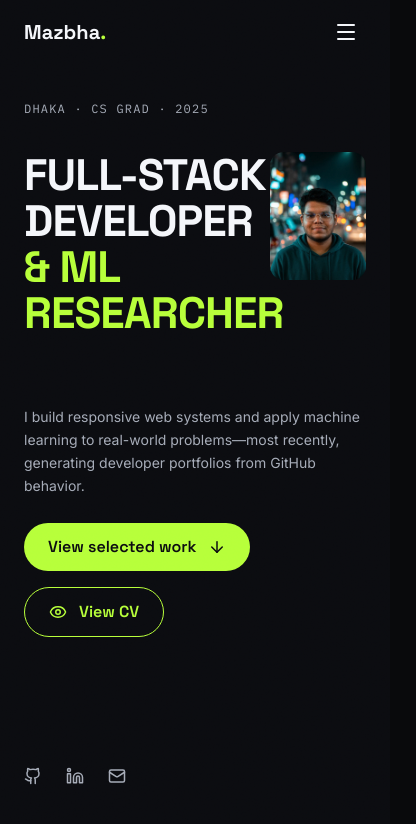
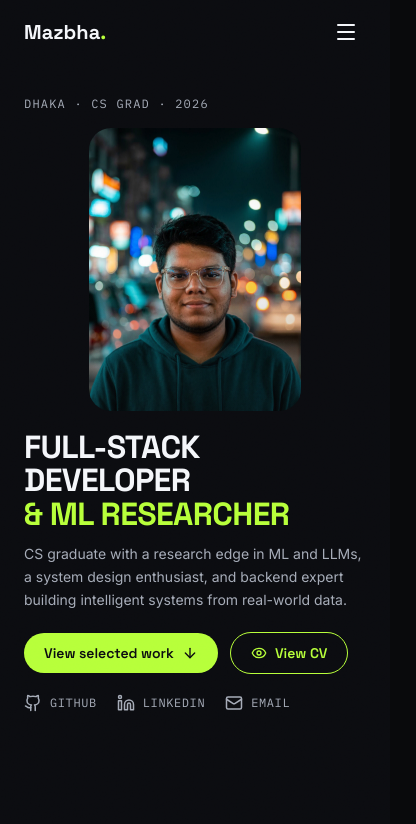
Before and after one commit to mazbha-37/My-Portfolio, a React (Vite) app: page / in a window 390 px wide. Shown: the top 824 px of the page, 416 px wide, since content can reach past the window. Built offline with nearby package versions, Linux system fonts and the light colour scheme.

Commit message:
responsiveness done

```diff
--- a/src/App.css
+++ b/src/App.css
@@ -3,6 +3,8 @@
 /* Smooth scroll behavior */
 html {
   scroll-behavior: smooth;
+  /* Prevent layout shifts on mobile from scrollbar appearance */
+  overflow-x: hidden;
 }
 
 /* Section base styles */
@@ -87,7 +89,7 @@ section {
 
 /* Responsive typography */
 .heading-xl {
-  font-size: clamp(2.75rem, 5vw, 4.75rem);
+  font-size: clamp(2rem, 5vw, 4.75rem);
   line-height: 1.05;
   font-weight: 700;
 }
--- a/src/index.css
+++ b/src/index.css
@@ -41,6 +41,7 @@
   body {
     @apply bg-background text-foreground antialiased;
     font-family: 'Inter', sans-serif;
+    overflow-x: hidden;
   }
 
   h1, h2, h3, h4, h5, h6 {
--- a/src/sections/Experience.tsx
+++ b/src/sections/Experience.tsx
@@ -95,7 +95,7 @@ export default function Experience() {
     <section
       ref={sectionRef}
       id="experience"
-      className="relative w-full min-h-screen bg-dark py-20 lg:py-32 z-10"
+      className="relative w-full bg-dark py-20 lg:py-32 lg:min-h-screen z-10"
     >
       <div className="w-full px-6 lg:px-0">
         <div className="relative flex flex-col lg:flex-row gap-12 lg:gap-0">
--- a/src/sections/Hero.tsx
+++ b/src/sections/Hero.tsx
@@ -14,12 +14,13 @@ export default function Hero() {
   const socialRef = useRef<HTMLDivElement>(null);
   const labelRef = useRef<HTMLSpanElement>(null);
 
-  // Load animation (on mount)
+  // Load animation — desktop only
   useEffect(() => {
+    if (window.innerWidth < 1024) return;
+
     const ctx = gsap.context(() => {
       const tl = gsap.timeline({ defaults: { ease: "power3.out" } });
 
-      // Portrait card entrance
       tl.fromTo(
         portraitRef.current,
         { x: "40vw", opacity: 0, rotate: -6, scale: 0.96 },
@@ -27,7 +28,6 @@ export default function Hero() {
         0,
       );
 
-      // Label entrance
       tl.fromTo(
         labelRef.current,
         { y: 20, opacity: 0 },
@@ -35,7 +35,6 @@ export default function Hero() {
         0.2,
       );
 
-      // Headline lines entrance
       const headlineLines =
         headlineRef.current?.querySelectorAll(".headline-line");
       if (headlineLines) {
@@ -47,7 +46,6 @@ export default function Hero() {
         );
       }
 
-      // Subheadline entrance
       tl.fromTo(
         subheadRef.current,
         { y: 18, opacity: 0 },
@@ -55,7 +53,6 @@ export default function Hero() {
         0.6,
       );
 
-      // CTA entrance
       tl.fromTo(
         ctaRef.current,
         { y: 18, opacity: 0 },
@@ -63,7 +60,6 @@ export default function Hero() {
         0.7,
       );
 
-      // Social row entrance
       tl.fromTo(
         socialRef.current,
         { y: 10, opacity: 0 },
@@ -75,8 +71,10 @@ export default function Hero() {
     return () => ctx.revert();
   }, []);
 
-  // Scroll-driven exit animation
+  // Scroll-driven exit animation — desktop only (avoids scroll jank on mobile)
   useLayoutEffect(() => {
+    if (window.innerWidth < 1024) return;
+
     const ctx = gsap.context(() => {
       const scrollTl = gsap.timeline({
         scrollTrigger: {
@@ -86,7 +84,6 @@ export default function Hero() {
           pin: true,
           scrub: 0.6,
           onLeaveBack: () => {
-            // Reset all elements when scrolling back to top
             gsap.set(
               [
                 portraitRef.current,
@@ -96,19 +93,12 @@ export default function Hero() {
                 socialRef.current,
                 labelRef.current,
               ],
-              {
-                opacity: 1,
-                x: 0,
-                y: 0,
-                scale: 1,
-              },
+              { opacity: 1, x: 0, y: 0, scale: 1 },
             );
           },
         },
       });
 
-      // Phase 3: EXIT (70% - 100%)
-      // Headline exit
       scrollTl.fromTo(
         headlineRef.current,
         { x: 0, opacity: 1 },
@@ -116,7 +106,6 @@ export default function Hero() {
         0.7,
       );
 
-      // Portrait exit
       scrollTl.fromTo(
         portraitRef.current,
         { x: 0, scale: 1, opacity: 1 },
@@ -124,7 +113,6 @@ export default function Hero() {
         0.7,
       );
 
-      // Label exit
       scrollTl.fromTo(
         labelRef.current,
         { opacity: 1 },
@@ -132,7 +120,6 @@ export default function Hero() {
         0.75,
       );
 
-      // Subheadline exit
       scrollTl.fromTo(
         subheadRef.current,
         { y: 0, opacity: 1 },
@@ -140,7 +127,6 @@ export default function Hero() {
         0.72,
       );
 
-      // CTA exit
       scrollTl.fromTo(
         ctaRef.current,
         { y: 0, opacity: 1 },
@@ -148,7 +134,6 @@ export default function Hero() {
         0.74,
       );
 
-      // Social exit
       scrollTl.fromTo(
         socialRef.current,
         { y: 0, opacity: 1 },
@@ -170,24 +155,126 @@ export default function Hero() {
   return (
     <section
       ref={sectionRef}
-      className="relative w-full h-screen bg-dark overflow-hidden z-20"
+      className="relative w-full bg-dark overflow-hidden z-20"
     >
       {/* Background gradient */}
-      <div className="absolute inset-0 bg-gradient-radial from-dark-light/30 via-dark to-dark" />
+      <div className="absolute inset-0 bg-gradient-radial from-dark-light/30 via-dark to-dark pointer-events-none" />
 
-      <div className="relative w-full h-full px-6 lg:px-0">
+      {/* ══════════════════════════════════════
+           MOBILE LAYOUT  (hidden on lg+)
+      ══════════════════════════════════════ */}
+      <div className="lg:hidden relative flex flex-col px-6 pt-24 pb-10">
+        {/* Label */}
+        <span className="label-text text-gray-secondary mb-4 block">
+          DHAKA · CS GRAD · 2026
+        </span>
+
+        {/* Portrait — 3/4 ratio, centered at 62% width so it stays
+            portrait-tall without consuming the entire screen height */}
+        <div
+          className="mx-auto rounded-2xl overflow-hidden mb-5 relative flex-shrink-0"
+          style={{ width: "62%", aspectRatio: "3/4" }}
+        >
+          <img
+            src="/hero_portrait.jpg"
+            alt="Mazbha Ul Haque"
+            className="w-full h-full object-cover object-top"
+          />
+          <div className="absolute inset-0 bg-gradient-to-t from-dark/30 via-transparent to-transparent" />
+        </div>
+
+        {/* Headline */}
+        <div className="mb-3">
+          <h1 className="font-heading text-[2rem] leading-[1.05] font-bold text-gray-primary">
+            <span className="block">FULL-STACK</span>
+            <span className="block">DEVELOPER</span>
+            <span className="block text-lime">& ML RESEARCHER</span>
+          </h1>
+        </div>
+
+        {/* Subheadline */}
+        <p className="text-sm text-gray-secondary leading-relaxed mb-5">
+          CS graduate with a research edge in ML and LLMs, a system design
+          enthusiast, and backend expert building intelligent systems from
+          real-world data.
+        </p>
+
+        {/* CTA Buttons */}
+        <div className="flex items-center gap-3 flex-wrap mb-5">
+          <button
+            onClick={handleScrollToProjects}
+            className="group flex items-center gap-2 px-5 py-2.5 bg-lime text-dark font-heading font-semibold rounded-pill btn-hover text-sm"
+          >
+            View selected work
+            <ArrowDown
+              size={16}
+              className="group-hover:translate-y-1 transition-transform"
+            />
+          </button>
+          <a
+            href="https://drive.google.com/file/d/1em8tz-VxeUfOpv7CHl2sW9aYrQ2nqNa5/view?usp=sharing"
+            target="_blank"
+            rel="noopener noreferrer"
+            className="group flex items-center gap-2 px-5 py-2.5 border border-lime text-lime font-heading font-semibold rounded-pill btn-hover hover:bg-lime hover:text-dark transition-colors text-sm"
+          >
+            <Eye size={16} />
+            View CV
+          </a>
+        </div>
+
+        {/* Social row */}
+        <div className="flex items-center gap-5">
+          <a
+            href="https://github.com/mazbha-37"
+            target="_blank"
+            rel="noopener noreferrer"
+            className="flex items-center gap-2 text-gray-secondary hover:text-lime transition-colors"
+          >
+            <Github size={18} />
+            <span className="font-mono text-xs uppercase tracking-wider">
+              GitHub
+            </span>
+          </a>
+          <a
+            href="https://www.linkedin.com/in/mazbha-ul-haque-604615368"
+            target="_blank"
+            rel="noopener noreferrer"
+            className="flex items-center gap-2 text-gray-secondary hover:text-lime transition-colors"
+          >
+            <Linkedin size={18} />
+            <span className="font-mono text-xs uppercase tracking-wider">
+              LinkedIn
+            </span>
+          </a>
+          <a
+            href="mailto:mazbhaulhaque@gmail.com"
+            className="flex items-center gap-2 text-gray-secondary hover:text-lime transition-colors"
+          >
+            <Mail size={18} />
+            <span className="font-mono text-xs uppercase tracking-wider">
+              Email
+            </span>
+          </a>
+        </div>
+      </div>
+
+      {/* ══════════════════════════════════════
+           DESKTOP LAYOUT  (hidden below lg)
+      ══════════════════════════════════════ */}
+      <div className="hidden lg:block relative w-full h-screen">
+        <div className="relative w-full h-full">
           {/* Small label */}
           <span
             ref={labelRef}
-          className="absolute left-6 lg:left-[8vw] top-[12vh] label-text text-gray-secondary"
+            className="absolute left-[8vw] top-[12vh] label-text text-gray-secondary"
           >
-          DHAKA · CS GRAD · 2025
+            DHAKA · CS GRAD · 2026
           </span>
 
           {/* Headline */}
           <div
             ref={headlineRef}
-          className="absolute left-6 lg:left-[8vw] top-[18vh] w-[90vw] lg:w-[42vw]"
+            className="absolute left-[8vw] top-[18vh] w-[42vw]"
           >
             <h1 className="font-heading heading-xl text-gray-primary">
               <span className="headline-line block">FULL-STACK</span>
@@ -201,17 +288,17 @@ export default function Hero() {
           {/* Subheadline */}
           <p
             ref={subheadRef}
-          className="absolute left-6 lg:left-[8vw] top-[48vh] lg:top-[52vh] w-[90vw] lg:w-[34vw] body-text text-gray-secondary"
+            className="absolute left-[8vw] top-[52vh] w-[34vw] body-text text-gray-secondary"
           >
-          I build responsive web systems and apply machine learning to
-          real-world problems—most recently, generating developer portfolios
-          from GitHub behavior.
+            CS graduate with a research edge in ML and LLMs, a system design
+            enthusiast, and backend expert building intelligent systems from
+            real-world data.
           </p>
 
           {/* CTA Buttons */}
           <div
             ref={ctaRef}
-          className="absolute left-6 lg:left-[8vw] top-[62vh] lg:top-[68vh] flex items-center gap-4 flex-wrap"
+            className="absolute left-[8vw] top-[68vh] flex items-center gap-4 flex-wrap"
           >
             <button
               onClick={handleScrollToProjects}
@@ -237,7 +324,7 @@ export default function Hero() {
           {/* Social row */}
           <div
             ref={socialRef}
-          className="absolute left-6 lg:left-[8vw] bottom-[7vh] flex items-center gap-6"
+            className="absolute left-[8vw] bottom-[7vh] flex items-center gap-6"
           >
             <a
               href="https://github.com/mazbha-37"
@@ -246,7 +333,7 @@ export default function Hero() {
               className="flex items-center gap-2 text-gray-secondary hover:text-lime transition-colors"
             >
               <Github size={18} />
-            <span className="font-mono text-sm uppercase tracking-wider hidden sm:inline">
+              <span className="font-mono text-sm uppercase tracking-wider">
                 GitHub
               </span>
             </a>
@@ -257,7 +344,7 @@ export default function Hero() {
               className="flex items-center gap-2 text-gray-secondary hover:text-lime transition-colors"
             >
               <Linkedin size={18} />
-            <span className="font-mono text-sm uppercase tracking-wider hidden sm:inline">
+              <span className="font-mono text-sm uppercase tracking-wider">
                 LinkedIn
               </span>
             </a>
@@ -266,7 +353,7 @@ export default function Hero() {
               className="flex items-center gap-2 text-gray-secondary hover:text-lime transition-colors"
             >
               <Mail size={18} />
-            <span className="font-mono text-sm uppercase tracking-wider hidden sm:inline">
+              <span className="font-mono text-sm uppercase tracking-wider">
                 Email
               </span>
             </a>
@@ -275,7 +362,7 @@ export default function Hero() {
           {/* Portrait Card */}
           <div
             ref={portraitRef}
-          className="hidden lg:block absolute left-[56vw] top-[14vh] w-[38vw] h-[72vh] rounded-2xl overflow-hidden shadow-card"
+            className="absolute left-[56vw] top-[14vh] w-[38vw] h-[72vh] rounded-2xl overflow-hidden shadow-card"
             style={{ transform: "rotate(-2deg)" }}
           >
             <img
@@ -283,17 +370,8 @@ export default function Hero() {
               alt="Mazbha Ul Haque"
               className="w-full h-full object-cover"
             />
-          {/* Subtle overlay */}
             <div className="absolute inset-0 bg-gradient-to-t from-dark/40 via-transparent to-transparent" />
           </div>
-
-        {/* Mobile portrait */}
-        <div className="lg:hidden absolute right-6 top-[18vh] w-24 h-32 rounded-xl overflow-hidden">
-          <img
-            src="/hero_portrait.jpg"
-            alt="Mazbha Ul Haque"
-            className="w-full h-full object-cover"
-          />
         </div>
       </div>
     </section>
```
Also changed, not shown: .claude/settings.local.json. Lines whose indentation alone changed are shown as unchanged.
